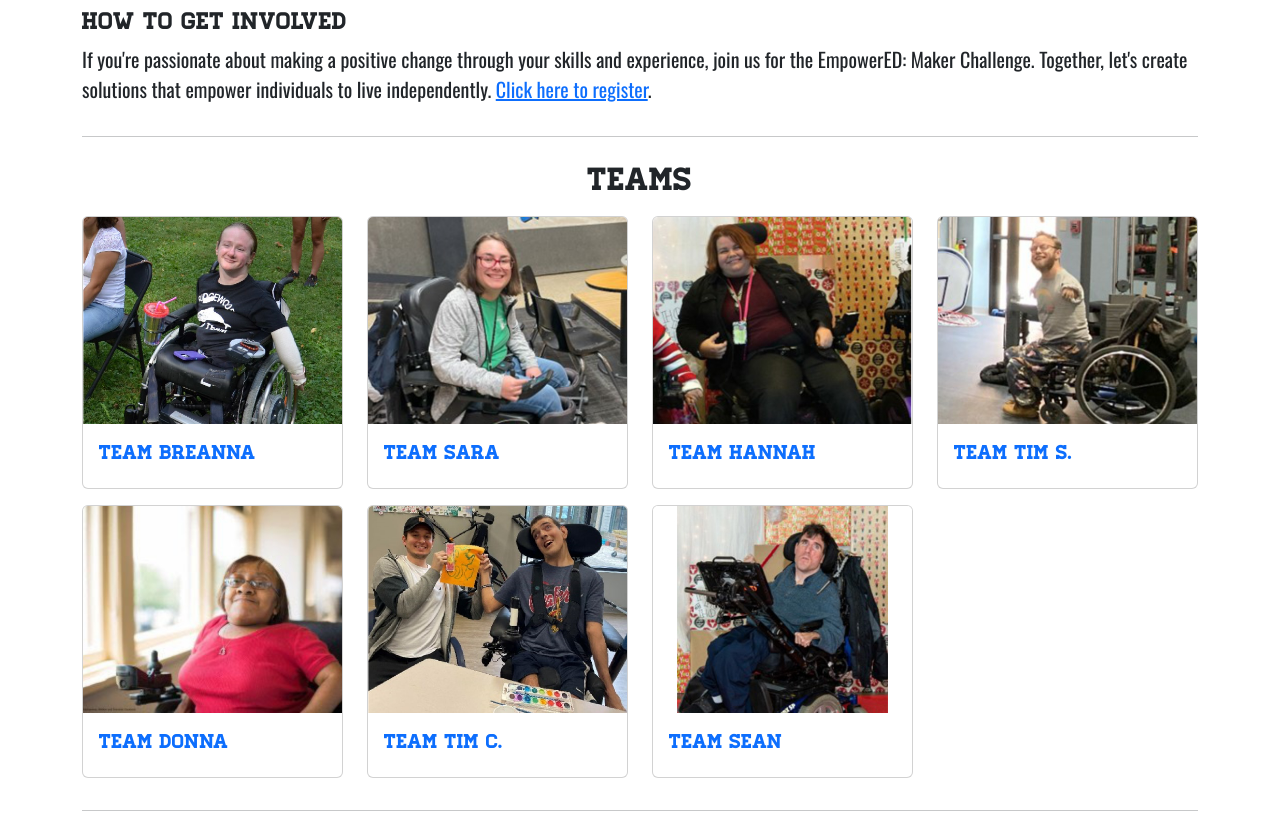
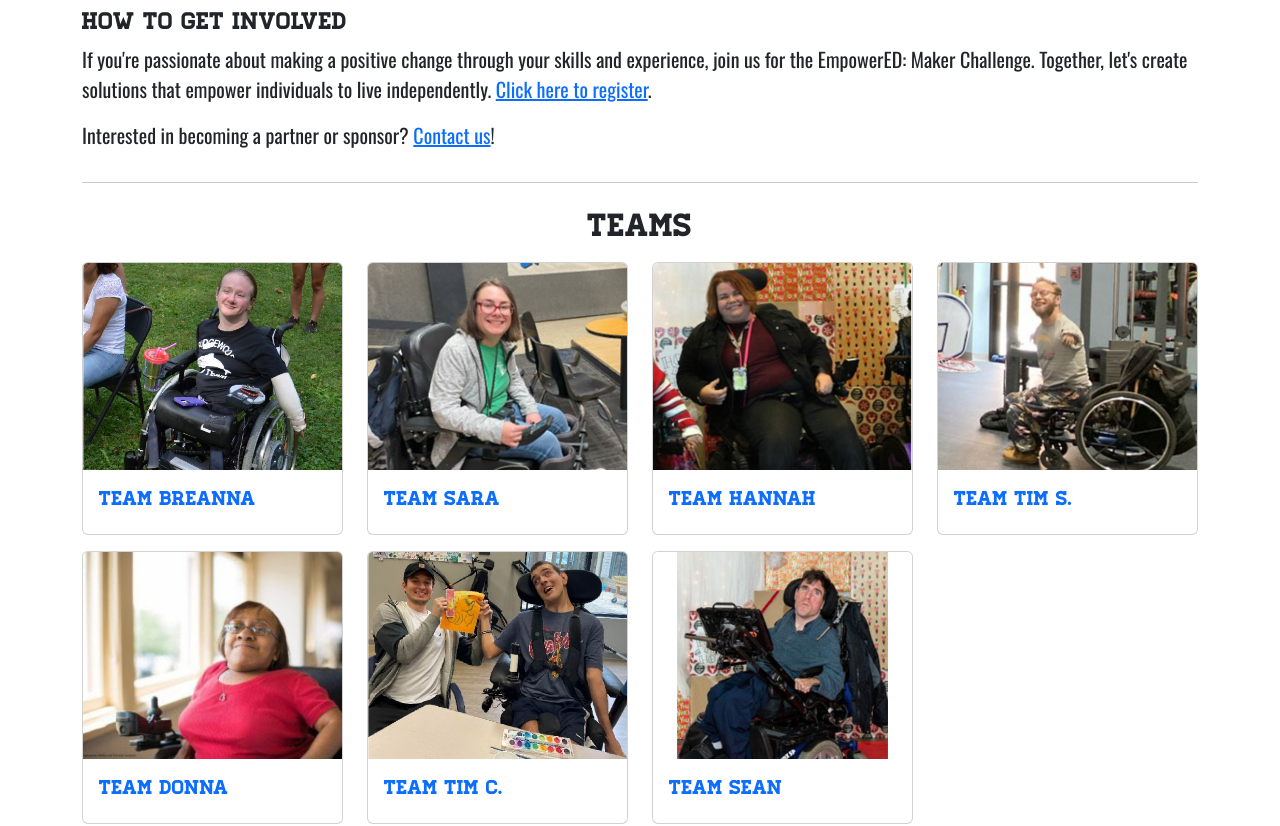
Before and after one commit to amortimer20/sehs-makerfaire, an Astro site: page / in a window 1280 px wide. Shown: the part 1600-2426 px from the top of the page. Built offline with nearby package versions, Linux system fonts and the light colour scheme; Astro itself is replaced by a stand-in of ours.

Commit message:
Add contact us message in about

```diff
--- a/src/pages/index.astro
+++ b/src/pages/index.astro
@@ -159,6 +159,7 @@ import Layout from '../layouts/Layout.astro';
 					the EmpowerED: Maker Challenge. Together, let's create solutions that empower individuals to live
 					independently. <a href="https://forms.gle/CFPward668WTzHUZ6" target="_blank">Click here to register</a>.
 				</p>
+				<p class="fs-5">Interested in becoming a partner or sponsor? <a href="/#contact-us">Contact us</a>!</p>
 			</div>
 		</div>
 		<hr>
```
